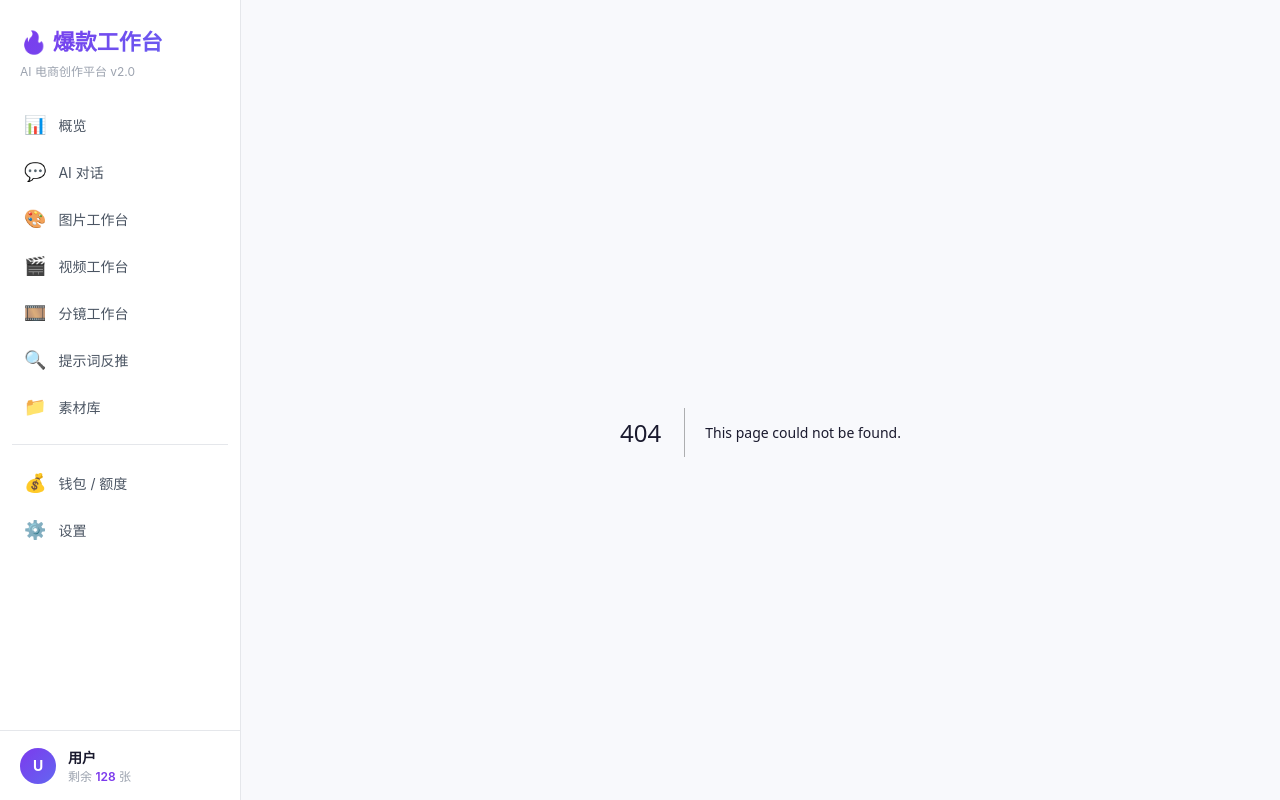
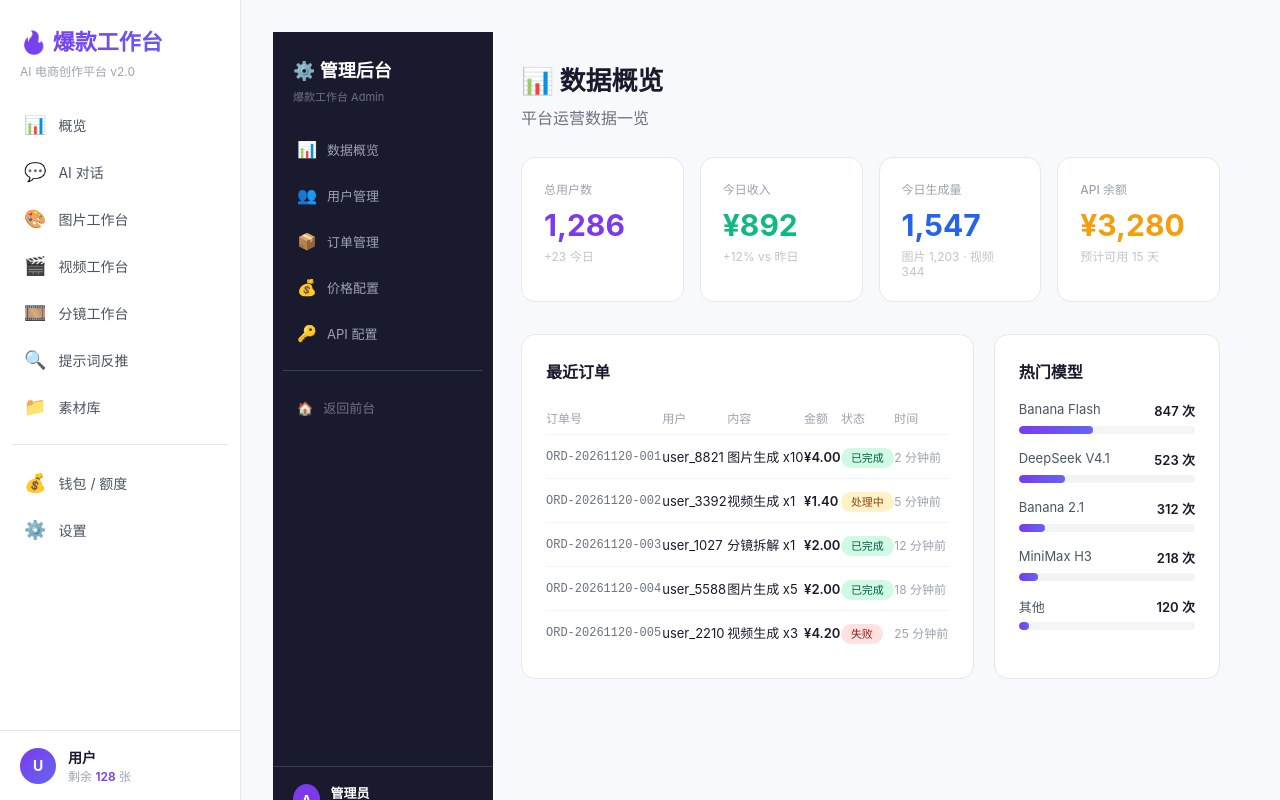
Before and after one commit to kj2625632-lab/workbench-v2, a Next.js app: page /admin in a window 1280 px wide. Before the commit this address had no page. Built offline with nearby package versions, Linux system fonts and the light colour scheme.

Commit message:
add admin layout and dashboard

```diff
--- /dev/null
+++ b/app/admin/layout.tsx
@@ -0,0 +1,55 @@
+import type { Metadata } from "next";
+
+export const metadata: Metadata = {
+  title: "管理后台 - 爆款工作台",
+  description: "用户管理、订单管理、价格配置",
+};
+
+const navItems = [
+  { icon: "📊", label: "数据概览", href: "/admin" },
+  { icon: "👥", label: "用户管理", href: "/admin/users" },
+  { icon: "📦", label: "订单管理", href: "/admin/orders" },
+  { icon: "💰", label: "价格配置", href: "/admin/pricing" },
+  { icon: "🔑", label: "API 配置", href: "/admin/api" },
+];
+
+export default function AdminLayout({ children }: { children: React.ReactNode }) {
+  return (
+    <html lang="zh-CN">
+      <body style={{ margin: 0, padding: 0, fontFamily: "-apple-system, BlinkMacSystemFont, 'Segoe UI', 'PingFang SC', 'Microsoft YaHei', sans-serif", background: "#f8f9fc", color: "#1a1a2e", height: "100vh", overflow: "hidden" }}>
+        <div style={{ display: "flex", height: "100vh" }}>
+          {/* Sidebar */}
+          <aside style={{ width: "220px", background: "#1a1a2e", display: "flex", flexDirection: "column", flexShrink: 0 }}>
+            <div style={{ padding: "24px 20px" }}>
+              <h1 style={{ margin: 0, fontSize: "18px", fontWeight: 700, color: "#fff" }}>⚙️ 管理后台</h1>
+              <p style={{ margin: "6px 0 0", fontSize: "11px", color: "#6b7280" }}>爆款工作台 Admin</p>
+            </div>
+            <nav style={{ flex: 1, padding: "0 10px" }}>
+              {navItems.map((item) => (
+                <a key={item.href} href={item.href} style={{ display: "flex", alignItems: "center", gap: "10px", padding: "11px 14px", borderRadius: "8px", fontSize: "13px", color: "#9ca3af", textDecoration: "none", marginBottom: "4px" }}>
+                  <span style={{ fontSize: "16px" }}>{item.icon}</span>
+                  {item.label}
+                </a>
+              ))}
+              <div style={{ height: "1px", background: "#374151", margin: "16px 0" }} />
+              <a href="/" style={{ display: "flex", alignItems: "center", gap: "10px", padding: "11px 14px", borderRadius: "8px", fontSize: "13px", color: "#6b7280", textDecoration: "none" }}>
+                <span>🏠</span> 返回前台
+              </a>
+            </nav>
+            <div style={{ padding: "16px 20px", borderTop: "1px solid #374151" }}>
+              <div style={{ display: "flex", alignItems: "center", gap: "10px" }}>
+                <div style={{ width: "32px", height: "32px", borderRadius: "50%", background: "#7c3aed", color: "#fff", display: "flex", alignItems: "center", justifyContent: "center", fontSize: "13px", fontWeight: 700 }}>A</div>
+                <div>
+                  <p style={{ margin: 0, fontSize: "13px", fontWeight: 600, color: "#fff" }}>管理员</p>
+                  <p style={{ margin: 0, fontSize: "11px", color: "#6b7280" }}>admin@superbaokuan.com</p>
+                </div>
+              </div>
+            </div>
+          </aside>
+          {/* Main */}
+          <main style={{ flex: 1, overflow: "auto", padding: "28px" }}>{children}</main>
+        </div>
+      </body>
+    </html>
+  );
+}
--- /dev/null
+++ b/app/admin/page.tsx
@@ -0,0 +1,93 @@
+const stats = [
+  { label: "总用户数", value: "1,286", change: "+23 今日", color: "#7c3aed" },
+  { label: "今日收入", value: "¥892", change: "+12% vs 昨日", color: "#10b981" },
+  { label: "今日生成量", value: "1,547", change: "图片 1,203 · 视频 344", color: "#2563eb" },
+  { label: "API 余额", value: "¥3,280", change: "预计可用 15 天", color: "#f59e0b" },
+];
+
+const recentOrders = [
+  { id: "ORD-20261120-001", user: "user_8821", type: "图片生成 x10", amount: "¥4.00", status: "已完成", time: "2 分钟前" },
+  { id: "ORD-20261120-002", user: "user_3392", type: "视频生成 x1", amount: "¥1.40", status: "处理中", time: "5 分钟前" },
+  { id: "ORD-20261120-003", user: "user_1027", type: "分镜拆解 x1", amount: "¥2.00", status: "已完成", time: "12 分钟前" },
+  { id: "ORD-20261120-004", user: "user_5588", type: "图片生成 x5", amount: "¥2.00", status: "已完成", time: "18 分钟前" },
+  { id: "ORD-20261120-005", user: "user_2210", type: "视频生成 x3", amount: "¥4.20", status: "失败", time: "25 分钟前" },
+];
+
+const topModels = [
+  { name: "Banana Flash", usage: 847, percent: 42 },
+  { name: "DeepSeek V4.1", usage: 523, percent: 26 },
+  { name: "Banana 2.1", usage: 312, percent: 15 },
+  { name: "MiniMax H3", usage: 218, percent: 11 },
+  { name: "其他", usage: 120, percent: 6 },
+];
+
+export default function AdminDashboard() {
+  return (
+    <div>
+      <h1 style={{ margin: 0, fontSize: "26px", fontWeight: 700 }}>📊 数据概览</h1>
+      <p style={{ margin: "8px 0 28px", color: "#6b7280" }}>平台运营数据一览</p>
+
+      {/* Stats */}
+      <div style={{ display: "grid", gridTemplateColumns: "repeat(4, 1fr)", gap: "16px", marginBottom: "32px" }}>
+        {stats.map((s) => (
+          <div key={s.label} style={{ background: "#fff", borderRadius: "14px", padding: "22px", border: "1px solid #e5e7eb" }}>
+            <p style={{ margin: 0, fontSize: "12px", color: "#9ca3af", fontWeight: 500 }}>{s.label}</p>
+            <p style={{ margin: "10px 0 4px", fontSize: "30px", fontWeight: 700, color: s.color }}>{s.value}</p>
+            <p style={{ margin: 0, fontSize: "12px", color: "#c0c4cc" }}>{s.change}</p>
+          </div>
+        ))}
+      </div>
+
+      <div style={{ display: "grid", gridTemplateColumns: "2fr 1fr", gap: "20px" }}>
+        {/* Recent Orders */}
+        <div style={{ background: "#fff", borderRadius: "14px", padding: "24px", border: "1px solid #e5e7eb" }}>
+          <h3 style={{ margin: "0 0 18px", fontSize: "16px", fontWeight: 600 }}>最近订单</h3>
+          <table style={{ width: "100%", borderCollapse: "collapse", fontSize: "13px" }}>
+            <thead>
+              <tr style={{ color: "#9ca3af", fontSize: "12px", textAlign: "left" }}>
+                <th style={{ padding: "8px 0", fontWeight: 500 }}>订单号</th>
+                <th style={{ padding: "8px 0", fontWeight: 500 }}>用户</th>
+                <th style={{ padding: "8px 0", fontWeight: 500 }}>内容</th>
+                <th style={{ padding: "8px 0", fontWeight: 500 }}>金额</th>
+                <th style={{ padding: "8px 0", fontWeight: 500 }}>状态</th>
+                <th style={{ padding: "8px 0", fontWeight: 500 }}>时间</th>
+              </tr>
+            </thead>
+            <tbody>
+              {recentOrders.map((o) => (
+                <tr key={o.id} style={{ borderTop: "1px solid #f3f4f6" }}>
+                  <td style={{ padding: "12px 0", fontFamily: "monospace", fontSize: "12px", color: "#6b7280" }}>{o.id}</td>
+                  <td style={{ padding: "12px 0" }}>{o.user}</td>
+                  <td style={{ padding: "12px 0" }}>{o.type}</td>
+                  <td style={{ padding: "12px 0", fontWeight: 600 }}>{o.amount}</td>
+                  <td style={{ padding: "12px 0" }}>
+                    <span style={{ padding: "3px 10px", borderRadius: "20px", fontSize: "11px", fontWeight: 500, background: o.status === "已完成" ? "#d1fae5" : o.status === "处理中" ? "#fef3c7" : "#fee2e2", color: o.status === "已完成" ? "#065f46" : o.status === "处理中" ? "#92400e" : "#991b1b" }}>{o.status}</span>
+                  </td>
+                  <td style={{ padding: "12px 0", color: "#9ca3af", fontSize: "12px" }}>{o.time}</td>
+                </tr>
+              ))}
+            </tbody>
+          </table>
+        </div>
+
+        {/* Top Models */}
+        <div style={{ background: "#fff", borderRadius: "14px", padding: "24px", border: "1px solid #e5e7eb" }}>
+          <h3 style={{ margin: "0 0 18px", fontSize: "16px", fontWeight: 600 }}>热门模型</h3>
+          <div style={{ display: "flex", flexDirection: "column", gap: "16px" }}>
+            {topModels.map((m) => (
+              <div key={m.name}>
+                <div style={{ display: "flex", justifyContent: "space-between", marginBottom: "6px", fontSize: "13px" }}>
+                  <span style={{ color: "#4b5563" }}>{m.name}</span>
+                  <span style={{ fontWeight: 600 }}>{m.usage} 次</span>
+                </div>
+                <div style={{ height: "8px", background: "#f3f4f6", borderRadius: "99px", overflow: "hidden" }}>
+                  <div style={{ height: "100%", width: `${m.percent}%`, background: "linear-gradient(90deg, #7c3aed, #6366f1)", borderRadius: "99px" }} />
+                </div>
+              </div>
+            ))}
+          </div>
+        </div>
+      </div>
+    </div>
+  );
+}
```
